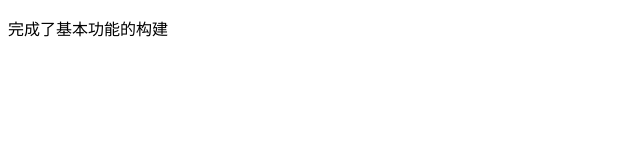
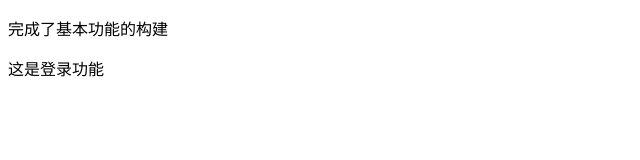
Before and after one commit to alex085606/myrepository, a plain HTML site: page index.html in a window 1280 px wide. Shown: the whole page, without its empty margins (0-640 px from the left). Drawn offline with Linux system fonts and the light colour scheme.

Commit message:
登录功能完成

```diff
--- a/index.html
+++ b/index.html
@@ -7,5 +7,6 @@
 </head>
 <body>
   <p>完成了基本功能的构建</p>
+  <p>这是登录功能</p>
 </body>
 </html>
--- /dev/null
+++ b/login.js
@@ -0,0 +1 @@
+console.log('这是 login.js')
```
